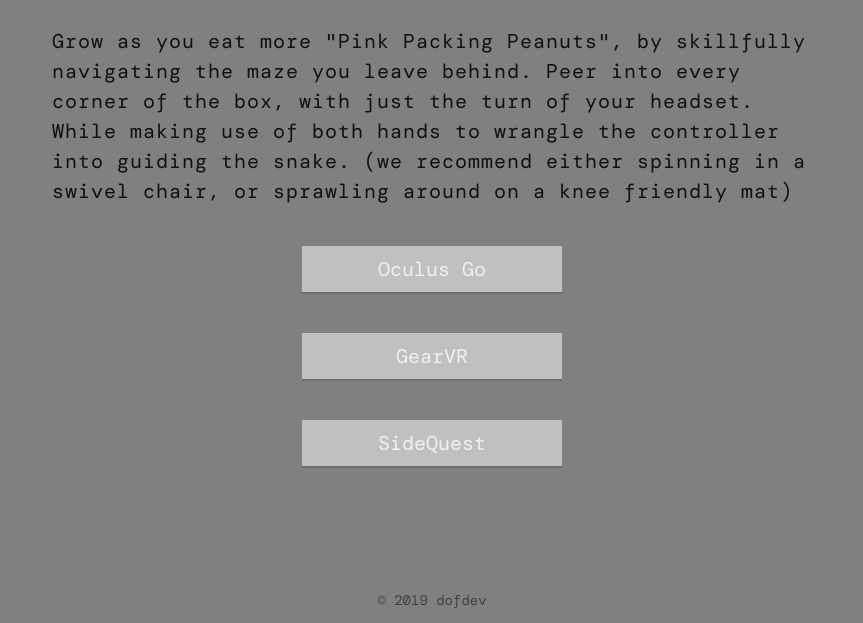
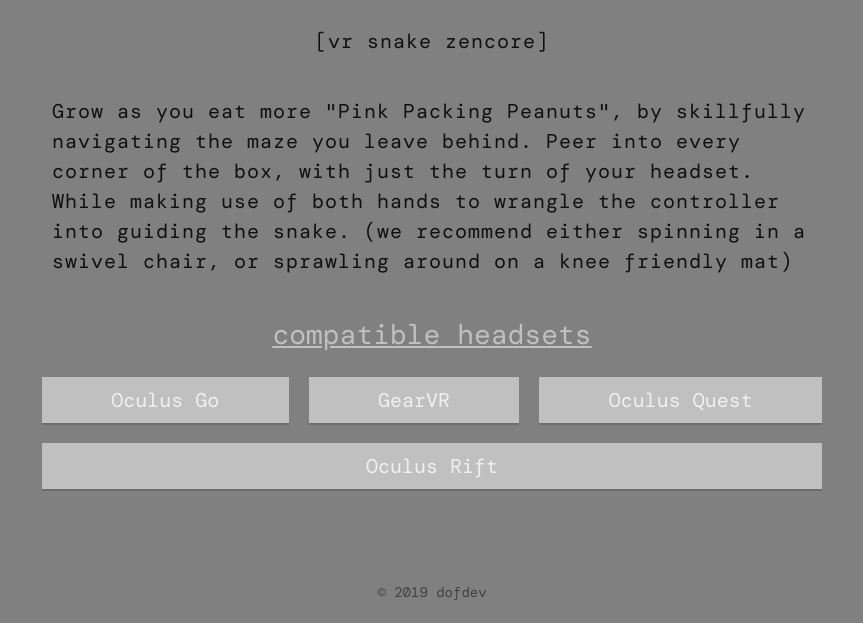
Before and after one commit to dofdev/dofdev-site, a plain HTML site: page snakeinabox/index.html in a window 1280 px wide. Shown: the part 566-1189 px from the top of the page, without its empty margins (208-1071 px from the left). Drawn offline with nearby package versions, Linux system fonts and the light colour scheme; a web font is replaced by a local one.

```diff
--- a/snakeinabox/index.html
+++ b/snakeinabox/index.html
@@ -27,30 +27,21 @@
   <video width="100%" controls="auto" loop autoplay src="https://dofdev-team-bucket.storage.fleek.co/snakeinaquest.mp4"></video>
 
   <h1>snake in a box</h1>
+  <p style="text-align:center;">[vr snake zencore]</p>
   <p>
     Grow as you eat more "Pink Packing Peanuts", by skillfully navigating the maze you leave behind. Peer into every
     corner of the box, with just the turn of your headset. While making use of both hands to wrangle the
     controller into guiding the snake. (we recommend either spinning in a swivel chair, or sprawling around on a knee
     friendly mat)
   </p>
-  <!-- <div id="screenshots">
-    <img src="/res/output.gif">
-    <img src="https://imgur.com/57WXI5y.jpg">
-    <img src="https://imgur.com/BAAkBzQ.jpg">
-    <img src="https://imgur.com/0mBhuVi.jpg">
+
+  <h2>compatible headsets</h2>
+  <div class="btn-cluster">
+    <a href="https://www.oculus.com/experiences/go/3156518597752790" class="btn">Oculus Go</a>
+    <a href="https://www.oculus.com/experiences/gear-vr/3156518597752790" class="btn">GearVR</a>
+    <a href="https://dofdev.itch.io/snake-in-a-box" class="btn">Oculus Quest</a>
+    <a href="https://dofdev.itch.io/snake-in-a-box" class="btn">Oculus Rift</a>
   </div>
-  <p>
-    Fundamental computing interactions were defined by early video games. Revisiting those beautifully simple systems
-    with
-    the higher dof (degree of freedom) platforms we have now, reveals similarly useful systems.
-  </p> -->
-
-  <a href="https://www.oculus.com/experiences/go/3156518597752790" class="btn small">Oculus Go</a>
-  <br>
-  <a href="https://www.oculus.com/experiences/gear-vr/3156518597752790" class="btn small">GearVR</a>
-  <br>
-  <a href="https://dofdev.itch.io/snake-in-a-box" class="btn small">SideQuest</a>
-  <br>
 
   <div id="footerElement"></div>
 
--- a/style.css
+++ b/style.css
@@ -2,6 +2,7 @@
 :root {
   --device-width: 800px;
   --large-font: 55px;
+  --medium-font: 28px;
   --normal-font: 20px;
   --small-font: 14px;
   --black: rgb(16, 16, 16);
@@ -38,7 +39,12 @@ h1 {
 }
 
 h2 {
-  color: var(--black);
+  color: var(--light);
+  font-size: var(--medium-font);
+  text-align: center;
+  padding-bottom: 0.5em;
+  font-weight: 300;
+  text-decoration: underline;
 }
 
 p, ul li {
@@ -63,18 +69,24 @@ a {
   text-decoration: none;
 }
 
+.btn-cluster {
+  display: flex;
+  flex-wrap: wrap;
+}
+
 .btn {
   display: flex;
   align-items: center;
   justify-content: center;
   cursor: pointer;
   user-select: none;
-  margin: 1em;
-  padding: 0.5em;
+  margin: 0.5em;
+  padding: 0.5em 2em;
   background-color: var(--light);
   border: none;
   text-align: center;
   box-shadow: 0px 2px rgba(0, 0, 0, 0.15);
+  flex-grow: 1;
 }
 
 .btn div {
```
Also changed, not shown: index.html (+5 -5 lines), res/covers/snakeinabox.png.
